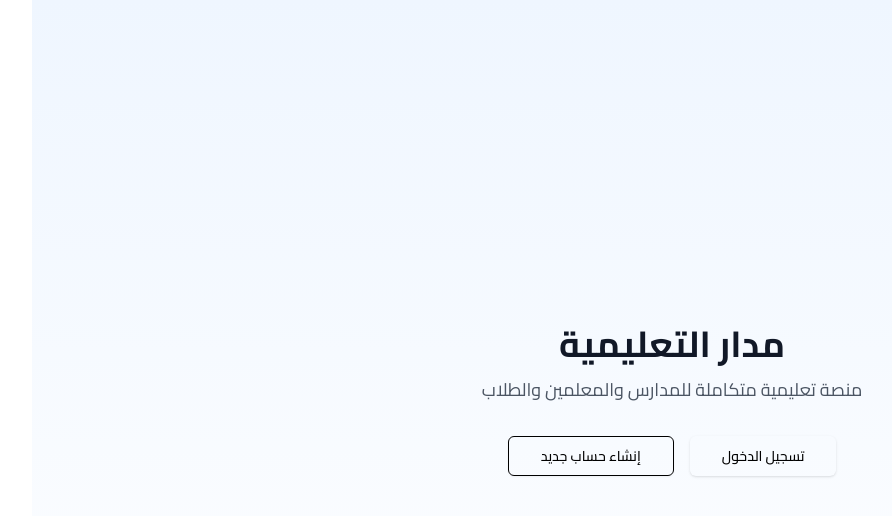
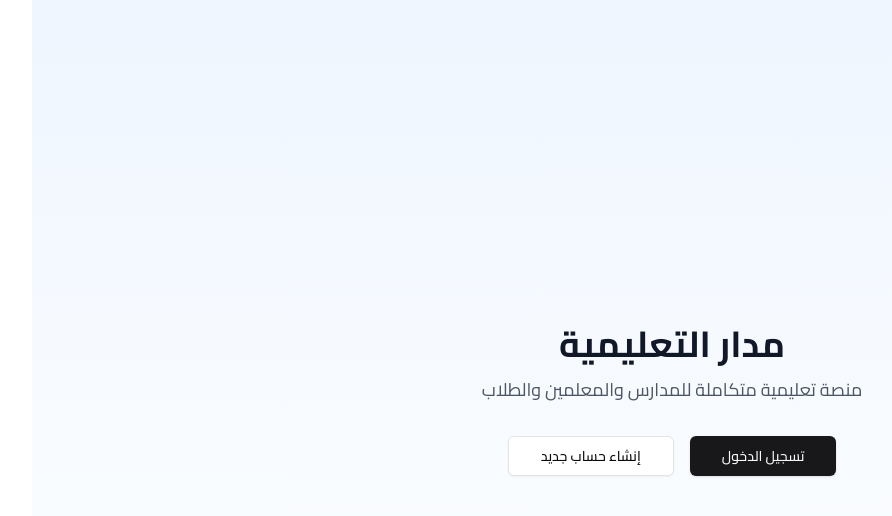
Before and after one commit to Kcoof/Madar, a Next.js app: page / in a window 1280 px wide. Shown: the top 516 px of the page, without its empty margins (163-1055 px from the left). Built offline with nearby package versions, Linux system fonts and the light colour scheme.

Commit message:
Fix invisible colors: pass oklch theme vars through directly instead of hsl() wrapper

```diff
--- a/tailwind.config.ts
+++ b/tailwind.config.ts
@@ -10,52 +10,53 @@
   theme: {
   	extend: {
   		colors: {
-  			background: 'hsl(var(--background))',
-  			foreground: 'hsl(var(--foreground))',
+  			// Theme variables hold complete colors (oklch(...)) — no hsl() wrapper.
+  			background: 'var(--background)',
+  			foreground: 'var(--foreground)',
   			card: {
-  				DEFAULT: 'hsl(var(--card))',
-  				foreground: 'hsl(var(--card-foreground))'
+  				DEFAULT: 'var(--card)',
+  				foreground: 'var(--card-foreground)'
   			},
   			popover: {
-  				DEFAULT: 'hsl(var(--popover))',
-  				foreground: 'hsl(var(--popover-foreground))'
+  				DEFAULT: 'var(--popover)',
+  				foreground: 'var(--popover-foreground)'
   			},
   			primary: {
-  				DEFAULT: 'hsl(var(--primary))',
-  				foreground: 'hsl(var(--primary-foreground))'
+  				DEFAULT: 'var(--primary)',
+  				foreground: 'var(--primary-foreground)'
   			},
   			secondary: {
-  				DEFAULT: 'hsl(var(--secondary))',
-  				foreground: 'hsl(var(--secondary-foreground))'
+  				DEFAULT: 'var(--secondary)',
+  				foreground: 'var(--secondary-foreground)'
   			},
   			muted: {
-  				DEFAULT: 'hsl(var(--muted))',
-  				foreground: 'hsl(var(--muted-foreground))'
+  				DEFAULT: 'var(--muted)',
+  				foreground: 'var(--muted-foreground)'
   			},
   			accent: {
-  				DEFAULT: 'hsl(var(--accent))',
-  				foreground: 'hsl(var(--accent-foreground))'
+  				DEFAULT: 'var(--accent)',
+  				foreground: 'var(--accent-foreground)'
   			},
-  			destructive: 'hsl(var(--destructive))',
-  			border: 'hsl(var(--border))',
-  			input: 'hsl(var(--input))',
-  			ring: 'hsl(var(--ring))',
+  			destructive: 'var(--destructive)',
+  			border: 'var(--border)',
+  			input: 'var(--input)',
+  			ring: 'var(--ring)',
   			chart: {
-  				'1': 'hsl(var(--chart-1))',
-  				'2': 'hsl(var(--chart-2))',
-  				'3': 'hsl(var(--chart-3))',
-  				'4': 'hsl(var(--chart-4))',
-  				'5': 'hsl(var(--chart-5))'
+  				'1': 'var(--chart-1)',
+  				'2': 'var(--chart-2)',
+  				'3': 'var(--chart-3)',
+  				'4': 'var(--chart-4)',
+  				'5': 'var(--chart-5)'
   			},
   			sidebar: {
-  				DEFAULT: 'hsl(var(--sidebar))',
-  				foreground: 'hsl(var(--sidebar-foreground))',
-  				primary: 'hsl(var(--sidebar-primary))',
-  				'primary-foreground': 'hsl(var(--sidebar-primary-foreground))',
-  				accent: 'hsl(var(--sidebar-accent))',
-  				'accent-foreground': 'hsl(var(--sidebar-accent-foreground))',
-  				border: 'hsl(var(--sidebar-border))',
-  				ring: 'hsl(var(--sidebar-ring))'
+  				DEFAULT: 'var(--sidebar)',
+  				foreground: 'var(--sidebar-foreground)',
+  				primary: 'var(--sidebar-primary)',
+  				'primary-foreground': 'var(--sidebar-primary-foreground)',
+  				accent: 'var(--sidebar-accent)',
+  				'accent-foreground': 'var(--sidebar-accent-foreground)',
+  				border: 'var(--sidebar-border)',
+  				ring: 'var(--sidebar-ring)'
   			}
   		},
   		borderRadius: {
```
